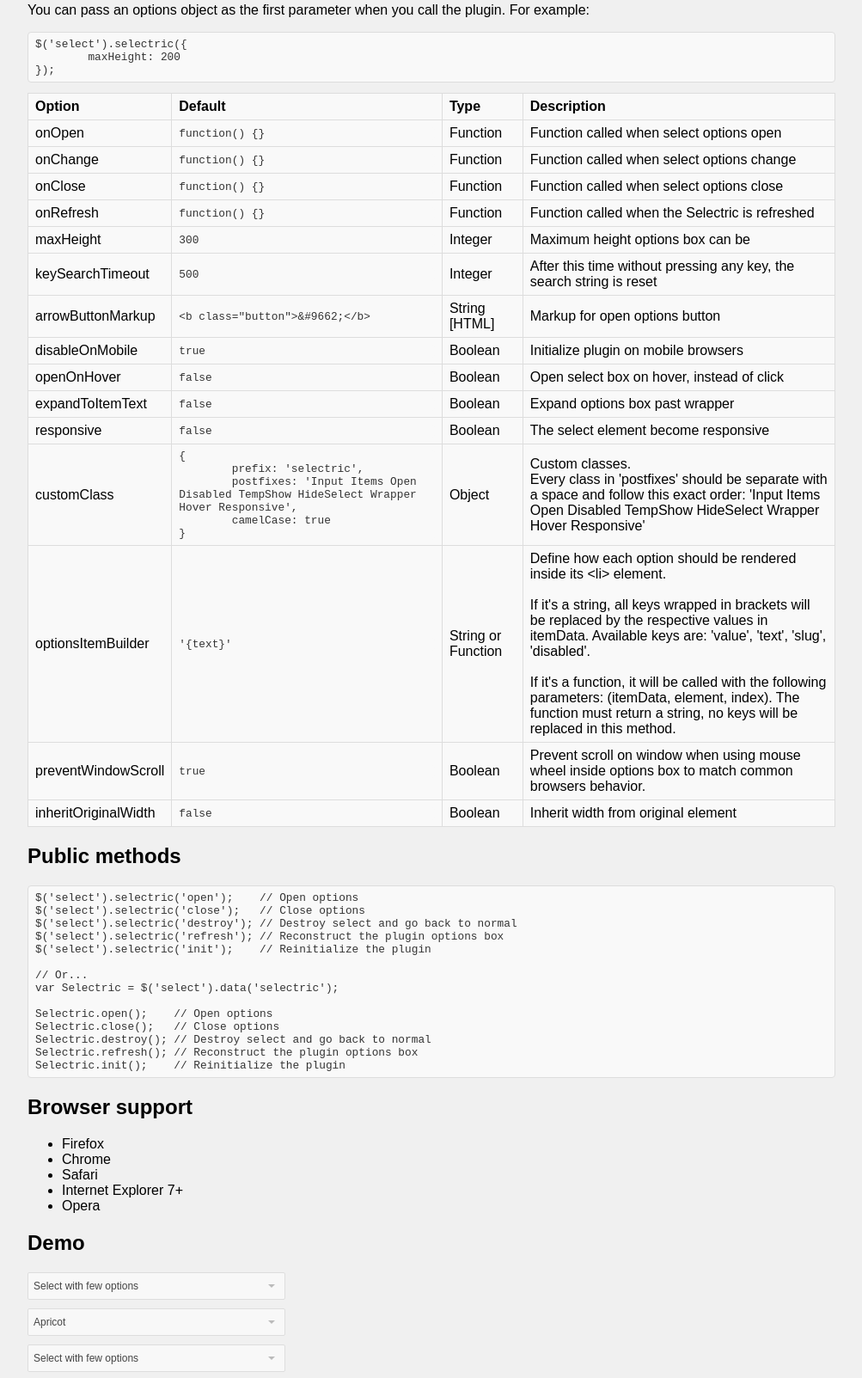
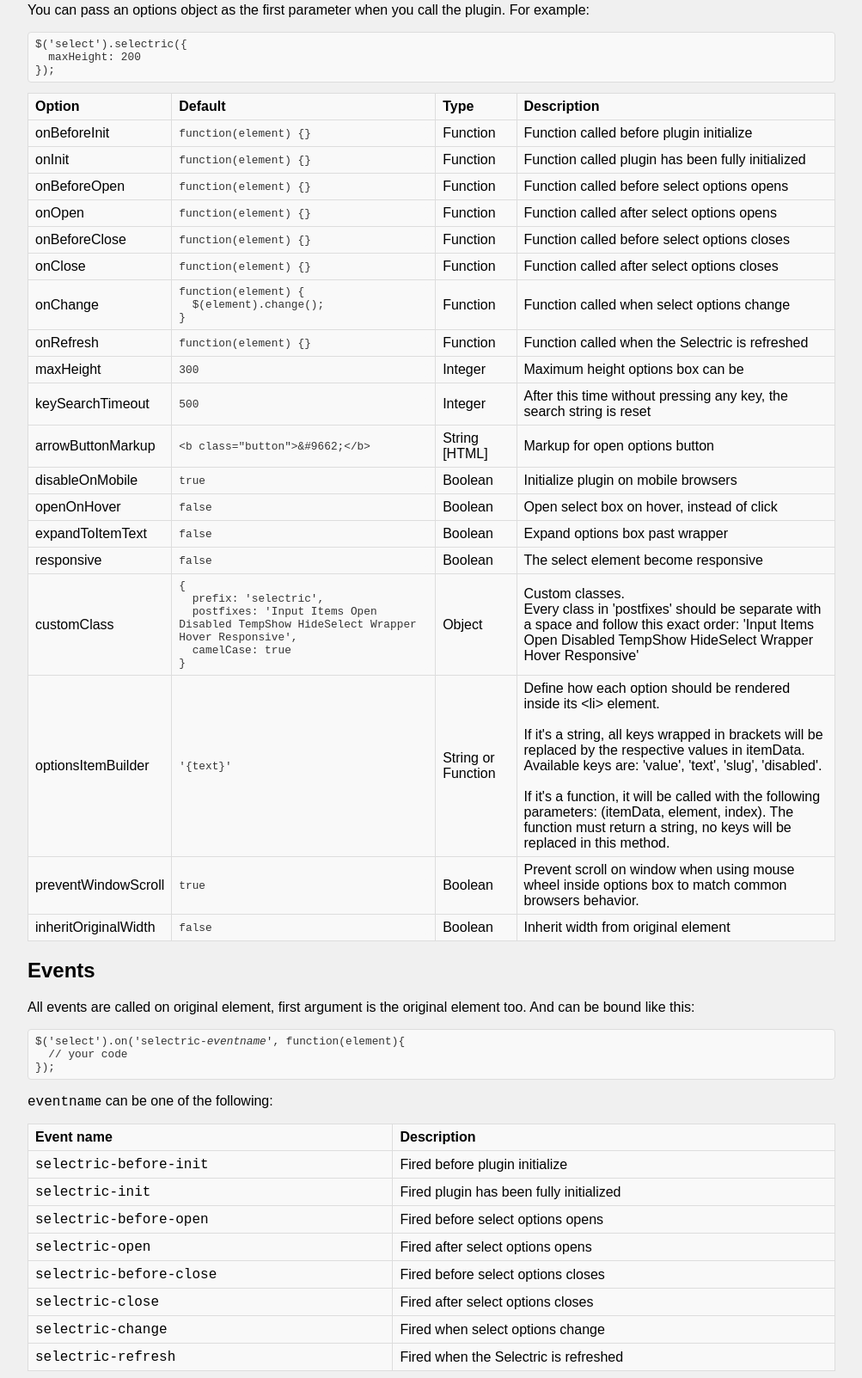
Before and after one commit to lcdsantos/jQuery-Selectric, a website: page index.html in a window 1280 px wide. Shown: the part 968-2571 px from the top of the page at 86% size, without its empty margins (138-1141 px from the left). Drawn offline with Linux system fonts and the light colour scheme; files that its build step writes are made by us from their sources.

Commit message:
Added some callbacks, added a new div inside options box for better control, updated CSS

```diff
--- a/bower.json
+++ b/bower.json
@@ -1,7 +1,7 @@
 {
   "name": "jquery-selectric",
   "description": "Fast, simple and light jQuery plugin to customize HTML selects",
-  "version": "1.7.3",
+  "version": "1.8.0",
   "keywords": [
     "select",
     "selectbox",
--- a/index.html
+++ b/index.html
@@ -118,7 +118,10 @@
 		<pre><code>&lt;script src=&quot;js/jquery.selectric.min.js&quot;&gt;&lt;/script&gt;</code></pre>
 
 		<p>3. Put styles in your CSS and change it to your taste :D</p>
-		<pre><code>.selectricWrapper {
+		<pre><code>/*======================================================================
+  Selectric
+======================================================================*/
+.selectricWrapper {
   position: relative;
   margin: 0 0 10px;
   width: 300px;
@@ -135,7 +138,6 @@
   position: relative;
   border-radius: 2px;
 }
-
 .selectric .label {
   display: block;
   white-space: nowrap;
@@ -147,7 +149,6 @@
   color: #444;
   min-height: 18px;
 }
-
 .selectric .button {
   display: block;
   position: absolute;
@@ -158,9 +159,9 @@
   color: #BBB;
   text-align: center;
   font: 0/0 a;
-	*font: 20px/30px Lucida Sans Unicode,Arial Unicode MS,Arial;
+  /* IE Fix */
+  *font: 20px/30px Lucida Sans Unicode, Arial Unicode MS, Arial;
 }
-
 .selectric .button:after {
   content: " ";
   position: absolute;
@@ -179,11 +180,9 @@
 .selectricHover .selectric {
   border-color: #CCC;
 }
-
 .selectricHover .selectric .button {
   color: #888;
 }
-
 .selectricHover .selectric .button:after {
   border-top-color: #888;
 }
@@ -191,13 +190,10 @@
 .selectricOpen {
   z-index: 9999;
 }
-
 .selectricOpen .selectric {
   border-color: #CCC;
   background: #F0F0F0;
-	z-index: 9999;
 }
-
 .selectricOpen .selectricItems {
   display: block;
 }
@@ -207,6 +203,9 @@
   opacity: 0.5;
   cursor: default;
   -webkit-touch-callout: none;
+  -webkit-user-select: none;
+     -moz-user-select: none;
+      -ms-user-select: none;
           user-select: none;
 }
 
@@ -216,7 +215,6 @@
   width: 0;
   height: 0;
 }
-
 .selectricHideSelect select {
   position: absolute;
   left: -100%;
@@ -245,19 +243,26 @@
   display: block !important;
 }
 
+/* Items box */
 .selectricItems {
   display: none;
   position: absolute;
-	overflow: auto;
   top: 100%;
   left: 0;
   background: #F9F9F9;
   border: 1px solid #CCC;
-	z-index: 9998;
+  z-index: -1;
   box-shadow: 0 0 10px -6px;
 }
-
-.selectricItems ul,.selectricItems li {
+.selectricItems .selectricScroll {
+  height: 100%;
+  overflow: auto;
+}
+.selectricAbove .selectricItems {
+  top: auto;
+  bottom: 100%;
+}
+.selectricItems ul, .selectricItems li {
   list-style: none;
   padding: 0;
   margin: 0;
@@ -265,7 +270,6 @@
   line-height: 20px;
   min-height: 20px;
 }
-
 .selectricItems li {
   display: block;
   padding: 5px;
@@ -274,34 +278,32 @@
   color: #666;
   cursor: pointer;
 }
-
 .selectricItems li.selected {
   background: #EFEFEF;
   color: #444;
   border-top-color: #E0E0E0;
 }
-
 .selectricItems li:hover {
   background: #F0F0F0;
   color: #444;
 }
-
 .selectricItems li.disabled {
   background: #F5F5F5;
   color: #BBB;
   border-top-color: #FAFAFA;
   cursor: default;
-}</code></pre>
+}
+</code></pre>
 
 		<p>4. Initialize <strong>jQuery Selectric:</strong></p>
 		<pre><code class="language-javascript">$(function(){
-	$('select').selectric();
+&nbsp;&nbsp;$('select').selectric();
 });</code></pre>
 
 		<h2>Options</h2>
 		<p>You can pass an options object as the first parameter when you call the plugin. For example:</p>
 		<pre><code class="language-javascript">$('select').selectric({
-	maxHeight: 200
+&nbsp;&nbsp;maxHeight: 200
 });</code></pre>
 
 		<table>
@@ -312,26 +314,50 @@
 				<td><strong>Description</strong></td>
 			</tr>
 			<tr>
+				<td>onBeforeInit</td>
+				<td><pre><code>function(element) {}</code></pre></td>
+				<td>Function</td>
+				<td>Function called before plugin initialize</td>
+			</tr>
+			<tr>
+				<td>onInit</td>
+				<td><pre><code>function(element) {}</code></pre></td>
+				<td>Function</td>
+				<td>Function called plugin has been fully initialized</td>
+			</tr>
+			<tr>
+				<td>onBeforeOpen</td>
+				<td><pre><code>function(element) {}</code></pre></td>
+				<td>Function</td>
+				<td>Function called before select options opens</td>
+			</tr>
+			<tr>
 				<td>onOpen</td>
-				<td><pre><code>function() {}</code></pre></td>
+				<td><pre><code>function(element) {}</code></pre></td>
 				<td>Function</td>
-				<td>Function called when select options open</td>
+				<td>Function called after select options opens</td>
+			</tr>
+			<tr>
+				<td>onBeforeClose</td>
+				<td><pre><code>function(element) {}</code></pre></td>
+				<td>Function</td>
+				<td>Function called before select options closes</td>
+			</tr>
+			<tr>
+				<td>onClose</td>
+				<td><pre><code>function(element) {}</code></pre></td>
+				<td>Function</td>
+				<td>Function called after select options closes</td>
 			</tr>
 			<tr>
 				<td>onChange</td>
-				<td><pre><code>function() {}</code></pre></td>
+				<td><pre><code>function(element) {<br>&nbsp;&nbsp;$(element).change();<br>}</code></pre></td>
 				<td>Function</td>
 				<td>Function called when select options change</td>
 			</tr>
 			<tr>
-				<td>onClose</td>
-				<td><pre><code>function() {}</code></pre></td>
-				<td>Function</td>
-				<td>Function called when select options close</td>
-			</tr>
-			<tr>
 				<td>onRefresh</td>
-				<td><pre><code>function() {}</code></pre></td>
+				<td><pre><code>function(element) {}</code></pre></td>
 				<td>Function</td>
 				<td>Function called when the Selectric is refreshed</td>
 			</tr>
@@ -380,9 +406,9 @@
 			<tr>
 				<td>customClass</td>
 				<td><pre><code>{
-	prefix: 'selectric',
-	postfixes: 'Input Items Open Disabled TempShow HideSelect Wrapper Hover Responsive',
-	camelCase: true
+&nbsp;&nbsp;prefix: 'selectric',
+&nbsp;&nbsp;postfixes: 'Input Items Open Disabled TempShow HideSelect Wrapper Hover Responsive',
+&nbsp;&nbsp;camelCase: true
 }</code></pre></td>
 				<td>Object</td>
 				<td>Custom classes. <br> Every class in 'postfixes' should be separate with a space and follow this exact order: 'Input Items Open Disabled TempShow HideSelect Wrapper Hover Responsive'</td>
@@ -406,6 +432,63 @@
 				<td><pre><code>false</code></pre></td>
 				<td>Boolean</td>
 				<td>Inherit width from original element</td>
+			</tr>
+		</table>
+
+		<h2>Events</h2>
+
+		<p>All events are called on original element, first argument is the original element too. And can be bound like this:</p>
+
+		<pre><code>$('select').on('selectric-<i>eventname</i>', function(element){
+&nbsp;&nbsp;// your code
+});</code></pre>
+
+		<p><code>eventname</code> can be one of the following:</p>
+
+		<table>
+			<tr>
+				<td><strong>Event name</strong></td>
+				<td><strong>Description</strong></td>
+			</tr>
+
+			<tr>
+				<td><code>selectric-before-init</code></td>
+				<td>Fired before plugin initialize</td>
+			</tr>
+
+			<tr>
+				<td><code>selectric-init</code></td>
+				<td>Fired plugin has been fully initialized</td>
+			</tr>
+
+			<tr>
+				<td><code>selectric-before-open</code></td>
+				<td>Fired before select options opens</td>
+			</tr>
+
+			<tr>
+				<td><code>selectric-open</code></td>
+				<td>Fired after select options opens</td>
+			</tr>
+
+			<tr>
+				<td><code>selectric-before-close</code></td>
+				<td>Fired before select options closes</td>
+			</tr>
+
+			<tr>
+				<td><code>selectric-close</code></td>
+				<td>Fired after select options closes</td>
+			</tr>
+
+			<tr>
+				<td><code>selectric-change</code></td>
+				<td>Fired when select options change</td>
+			</tr>
+
+			<tr>
+				<td><code>selectric-refresh</code></td>
+				<td>Fired when the Selectric is refreshed</td>
 			</tr>
 		</table>
 
@@ -620,6 +703,9 @@
 				return element.val().length ? '<span class="ico ico-' + element.val() +  '"></span>' + itemData.text : itemData.text;
 			}
 		});
+
+		$('select').on('selectric-before-init');
+
 	});
 </script>
 </body>
--- a/package.json
+++ b/package.json
@@ -1,6 +1,10 @@
 {
   "name": "jquery-selectric",
-  "version": "1.7.3",
+  "version": "1.8.0",
+  "repository": {
+    "type": "git",
+    "url": "https://github.com/lcdsantos/jQuery-Selectric.git"
+  },
   "devDependencies": {
     "gulp": "~3.8.7",
     "gulp-uglify": "~0.3.1",
--- a/selectric.jquery.json
+++ b/selectric.jquery.json
@@ -1,6 +1,6 @@
 {
   "name": "selectric",
-  "version": "1.7.3",
+  "version": "1.8.0",
   "title": "jQuery Selectric",
   "author": {
     "name": "Leonardo Santos",
--- a/src/selectric.scss
+++ b/src/selectric.scss
@@ -125,13 +125,16 @@
 .selectricItems {
   display: none;
   position: absolute;
-  overflow: auto;
   top: 100%;
   left: 0;
   background: #F9F9F9;
   border: 1px solid #CCC;
   z-index: -1;
   box-shadow: 0 0 10px -6px;
+  .selectricScroll {
+    height: 100%;
+    overflow: auto;
+  }
   .selectricAbove & {
     top: auto;
     bottom: 100%;
```
Also changed, not shown: README.md, dist/jquery.selectric.js, dist/jquery.selectric.min.js, dist/selectric.css, src/jquery.selectric.js. Lines whose indentation alone changed are shown as unchanged.
